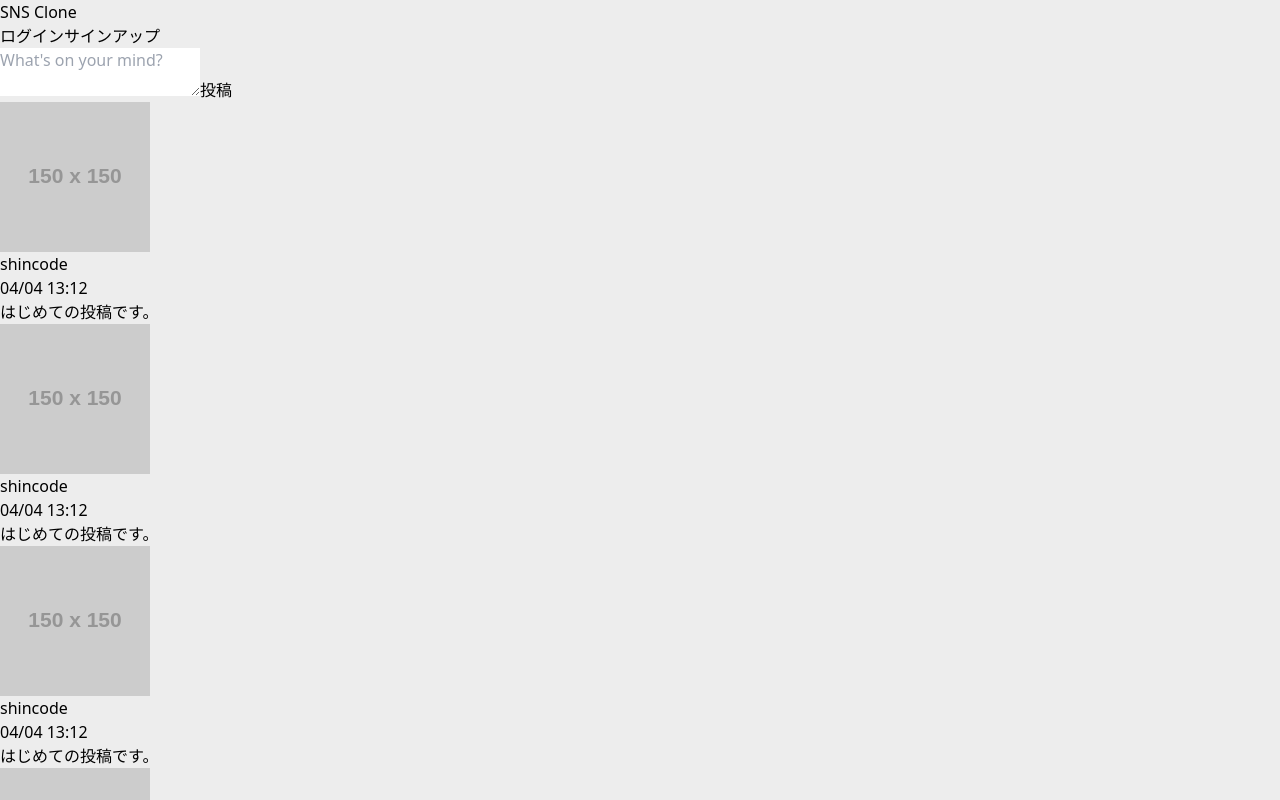
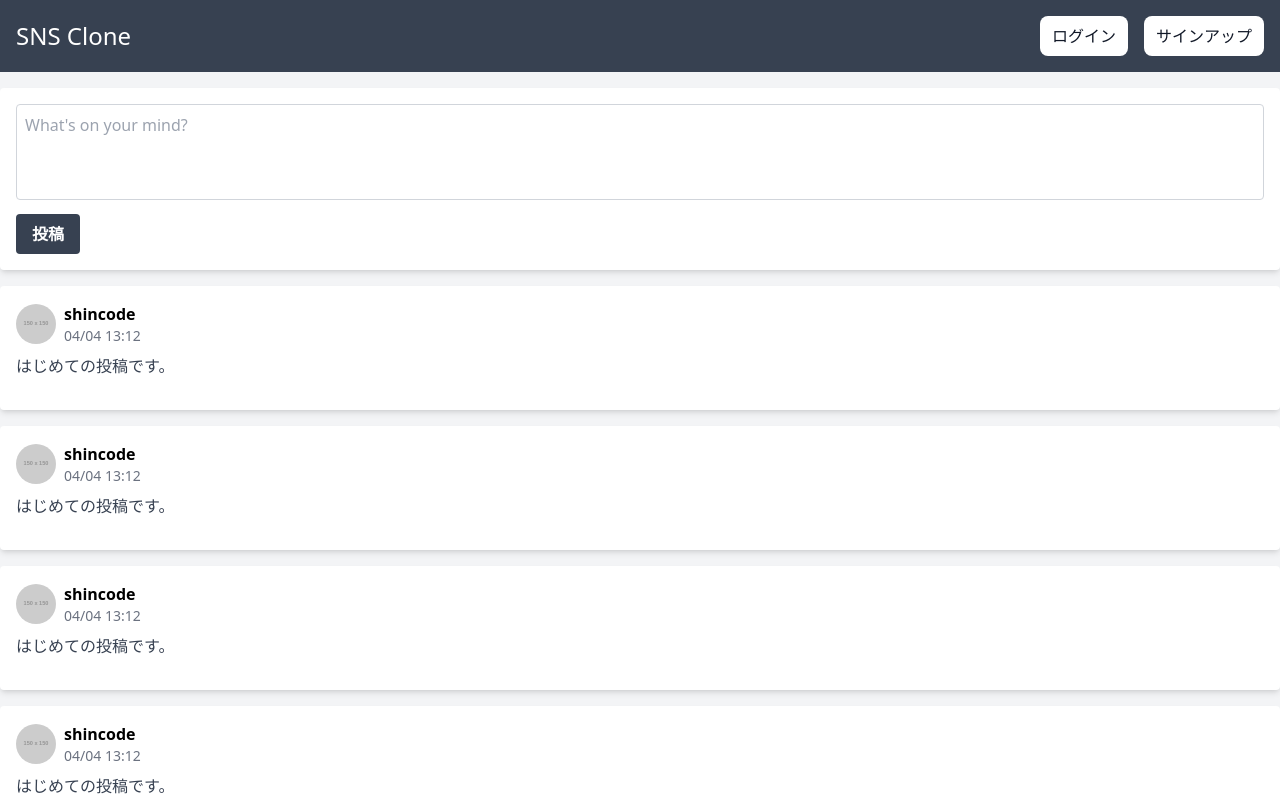
Before and after one commit to nka21/udemy-sns-tutorial, a Next.js app in the folder client/: page / in a window 1280 px wide. Shown: the top 800 px of the page. Built offline with nearby package versions, Linux system fonts and the light colour scheme.

Commit message:
chore: ディレクトリ構成を変更したことによる、修正コミット

```diff
--- a/client/src/components/Timeline.tsx
+++ b/client/src/components/Timeline.tsx
@@ -1,5 +1,5 @@
 import { useState } from "react";
-import axiosInstance from "@/src/lib/axiosInstance";
+import axiosInstance from "@/lib/axiosInstance";
 import Post from "./Post";
 import { PostType } from "../types";
 
--- a/client/src/pages/_app.tsx
+++ b/client/src/pages/_app.tsx
@@ -1,7 +1,7 @@
 import type { AppProps } from "next/app";
 import "@/styles/globals.css";
 
-import Navbar from "@/src/components/Navbar";
+import Navbar from "@/components/Navbar";
 import { AuthProvider } from "./auth";
 
 export default function App({ Component, pageProps }: AppProps) {
--- a/client/src/pages/index.tsx
+++ b/client/src/pages/index.tsx
@@ -1,5 +1,5 @@
 import Head from "next/head";
-import Timeline from "@/src/components/Timeline";
+import Timeline from "@/components/Timeline";
 
 export default function Home() {
   return (
--- a/client/src/pages/login.tsx
+++ b/client/src/pages/login.tsx
@@ -1,6 +1,6 @@
 import Head from "next/head";
 import { useState } from "react";
-import axiosInstance from "@/src/lib/axiosInstance";
+import axiosInstance from "@/lib/axiosInstance";
 import { useRouter } from "next/router";
 import { useAuth } from "./auth";
 
--- a/client/src/pages/signup.tsx
+++ b/client/src/pages/signup.tsx
@@ -2,7 +2,7 @@ import Head from "next/head";
 import { useState } from "react";
 import { useRouter } from "next/router";
 
-import axiosInstance from "@/src/lib/axiosInstance";
+import axiosInstance from "@/lib/axiosInstance";
 
 const Signup = () => {
   const [username, setUsername] = useState<string>("");
--- a/client/tailwind.config.ts
+++ b/client/tailwind.config.ts
@@ -2,9 +2,9 @@ import type { Config } from "tailwindcss";
 
 const config: Config = {
   content: [
-    "./pages/**/*.{js,ts,jsx,tsx,mdx}",
-    "./components/**/*.{js,ts,jsx,tsx,mdx}",
-    "./app/**/*.{js,ts,jsx,tsx,mdx}",
+    "./src/pages/**/*.{js,ts,jsx,tsx,mdx}",
+    "./src/components/**/*.{js,ts,jsx,tsx,mdx}",
+    "./src/app/**/*.{js,ts,jsx,tsx,mdx}",
   ],
   theme: {
     extend: {
--- a/client/tsconfig.json
+++ b/client/tsconfig.json
@@ -12,8 +12,9 @@
     "isolatedModules": true,
     "jsx": "preserve",
     "incremental": true,
+    "baseUrl": ".",
     "paths": {
-      "@/*": ["./*"]
+      "@/*": ["src/*"]
     }
   },
   "include": ["next-env.d.ts", "**/*.ts", "**/*.tsx"],
```
